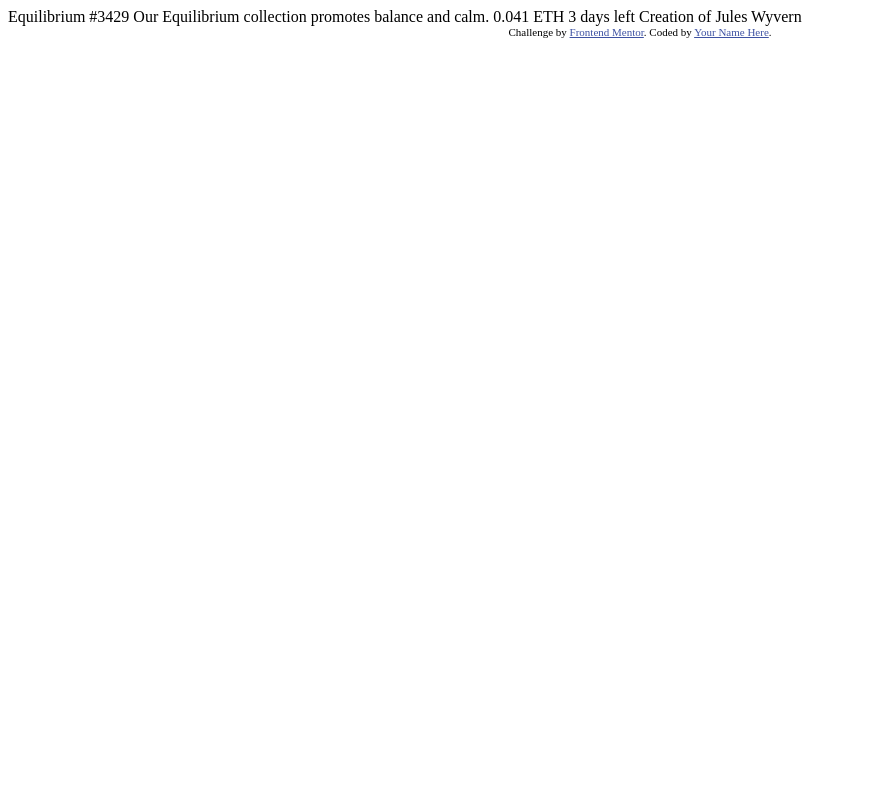
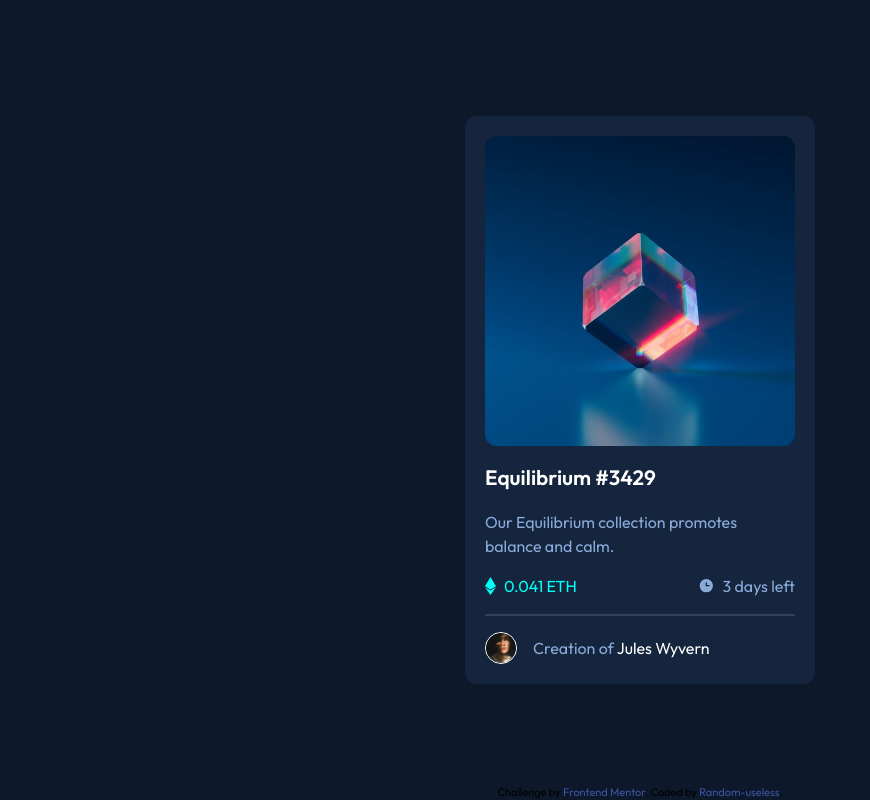
Before and after one commit to Web-dev-rafik/nft-preview-card-component, a plain HTML site: page index.html in a window 1280 px wide. Shown: the whole page, without its empty margins (0-870 px from the left). Drawn offline with Linux system fonts and the light colour scheme.

Commit message:
Add project code

```diff
--- a/index.html
+++ b/index.html
@@ -1,33 +1,59 @@
 <!DOCTYPE html>
 <html lang="en">
+
 <head>
   <meta charset="UTF-8">
-  <meta name="viewport" content="width=device-width, initial-scale=1.0"> <!-- displays site properly based on user's device -->
+  <meta name="viewport" content="width=device-width, initial-scale=1.0">
+  <!-- displays site properly based on user's device -->
 
   <link rel="icon" type="image/png" sizes="32x32" href="./images/favicon-32x32.png">
 
+  <link rel="preconnect" href="https://fonts.googleapis.com">
+  <link rel="preconnect" href="https://fonts.gstatic.com" crossorigin>
+  <link href="https://fonts.googleapis.com/css2?family=Outfit:wght@300;400;600&display=swap" rel="stylesheet">
+
+  <link rel="stylesheet" href="style.css">
+
   <title>Frontend Mentor | NFT preview card component</title>
+</head>
 
-  <!-- Feel free to remove these styles or customise in your own stylesheet 👍 -->
-  <style>
-    .attribution { font-size: 11px; text-align: center; }
-    .attribution a { color: hsl(228, 45%, 44%); }
-  </style>
-</head>
 <body>
 
-  Equilibrium #3429
+  <div class="card">
+    <div class="card-img">
+      <img src="./images/image-equilibrium.jpg" alt="equilibrium">
+      <div class="view-img-container">
+        <img src="./images/icon-view.svg" alt="view">
+      </div>
+    </div>
 
-  Our Equilibrium collection promotes balance and calm.
+    <div class="card-body">
+      <h1 class="card-title"><a href="#">Equilibrium #3429</a></h1>
+      <p class="card-desc">Our Equilibrium collection promotes balance and calm.</p>
+      <div class="card-info">
+        <div class="card-price">
+          <img src="./images/icon-ethereum.svg" alt="ethereum">
+          0.041 ETH
+        </div>
+        <div class="card-deadline">
+          <img src="./images/icon-clock.svg" alt="clock">
+          3 days left
+        </div>
+      </div>
 
-  0.041 ETH
-  3 days left
+      <hr class="card-line">
 
-  Creation of Jules Wyvern
+      <div class="card-creator">
+        <img src="./images/image-avatar.png" alt="creator avatar" class="card-creator-avatar">
+        <div class="card-creator-name">Creation of <a href="#">Jules Wyvern</a></div>
+      </div>
 
+    </div>
+  </div>
   <div class="attribution">
     Challenge by <a href="https://www.frontendmentor.io?ref=challenge" target="_blank">Frontend Mentor</a>.
-    Coded by <a href="#">Your Name Here</a>.
+    Coded by <a href="#">Random-useless</a>.
   </div>
 </body>
+
 </html>
--- /dev/null
+++ b/style.css
@@ -0,0 +1,181 @@
+/*
+  1. Use a more-intuitive box-sizing model.
+  2. Remove default padding and margin.
+*/
+*,
+*::before,
+*::after {
+  box-sizing: border-box;
+  padding: 0;
+  margin: 0;
+}
+
+/* Allow percentage-based heights in the application */
+html,
+body {
+  height: 100%;
+}
+
+/*
+  1. Add accessible line-height
+  2. Add font-family
+   */
+body {
+  line-height: 1.5;
+  font-family: "Outfit", sans-serif;
+}
+
+/* Improve image defaults */
+img {
+  display: block;
+  max-width: 100%;
+}
+
+/* CSS variables */
+:root {
+  /* Primary */
+
+  --Soft-blue: hsl(215, 51%, 70%);
+  --Cyan: hsl(178, 100%, 50%);
+  /* image hover BG */
+  --Transparent-cyan: hsla(178, 100%, 50%, 0.5);
+
+  /* Neutral */
+
+  /* main BG */
+  --Very-dark-blue-main-bg: hsl(217, 54%, 11%);
+  /* card BG */
+  --Very-dark-blue-card-bg: hsl(216, 50%, 16%);
+  /* line */
+  --Very-dark-blue-line: hsl(215, 32%, 27%);
+  --White: hsl(0, 0%, 100%);
+}
+
+/* Preview card styles */
+
+p {
+  font-size: 1.125rem;
+}
+
+a {
+  text-decoration: none;
+  color: var(--White);
+}
+
+a:hover {
+  color: var(--Cyan);
+}
+
+body {
+  background-color: var(--Very-dark-blue-main-bg);
+  display: flex;
+  justify-content: center;
+  align-items: center;
+}
+
+.card {
+  background-color: var(--Very-dark-blue-card-bg);
+  margin: 0 1.25rem;
+  padding: 1.25rem;
+  border-radius: 12px;
+}
+
+.card-img {
+  border-radius: 12px;
+  cursor: pointer;
+  position: relative;
+  overflow: hidden;
+}
+
+.card-img .view-img-container {
+  position: absolute;
+  top: 0;
+  left: 0;
+  width: 100%;
+  height: 100%;
+  background-color: var(--Transparent-cyan);
+  display: none;
+  justify-content: center;
+  align-items: center;
+}
+
+.card-img:hover .view-img-container {
+  display: flex;
+}
+
+.card-title {
+  color: var(--White);
+  font-size: 1.3rem;
+  margin-top: 1rem;
+}
+
+.card-desc {
+  color: var(--Soft-blue);
+  font-size: 1rem;
+  margin-top: 1rem;
+}
+
+.card-info {
+  display: flex;
+  justify-content: space-between;
+  align-items: center;
+  margin-top: 1rem;
+}
+
+.card-price {
+  color: var(--Cyan);
+  display: flex;
+  justify-content: center;
+  align-items: center;
+  gap: 0.5em;
+}
+
+.card-deadline {
+  color: var(--Soft-blue);
+  display: flex;
+  justify-content: center;
+  align-items: center;
+  gap: 0.5em;
+}
+
+.card-line {
+  border: 1px solid var(--Very-dark-blue-line);
+  margin-top: 1rem;
+}
+
+.card-creator {
+  display: flex;
+  align-items: center;
+  gap: 16px;
+  margin-top: 1rem;
+}
+
+.card-creator-avatar {
+  width: 32px;
+  border: 1px solid var(--White);
+  border-radius: 50%;
+}
+
+.card-creator-name {
+  color: var(--Soft-blue);
+}
+
+/* Media queries */
+
+@media (min-width: 390px) {
+  .card {
+    max-width: 350px;
+  }
+}
+
+/* Attribution Styles */
+.attribution {
+  font-size: 11px;
+  text-align: center;
+  position: absolute;
+  bottom: 0;
+  width: 100%;
+}
+.attribution a {
+  color: hsl(228, 45%, 44%);
+}
```
Also changed, not shown: Screenshot.jpg (added), 2 other files.
